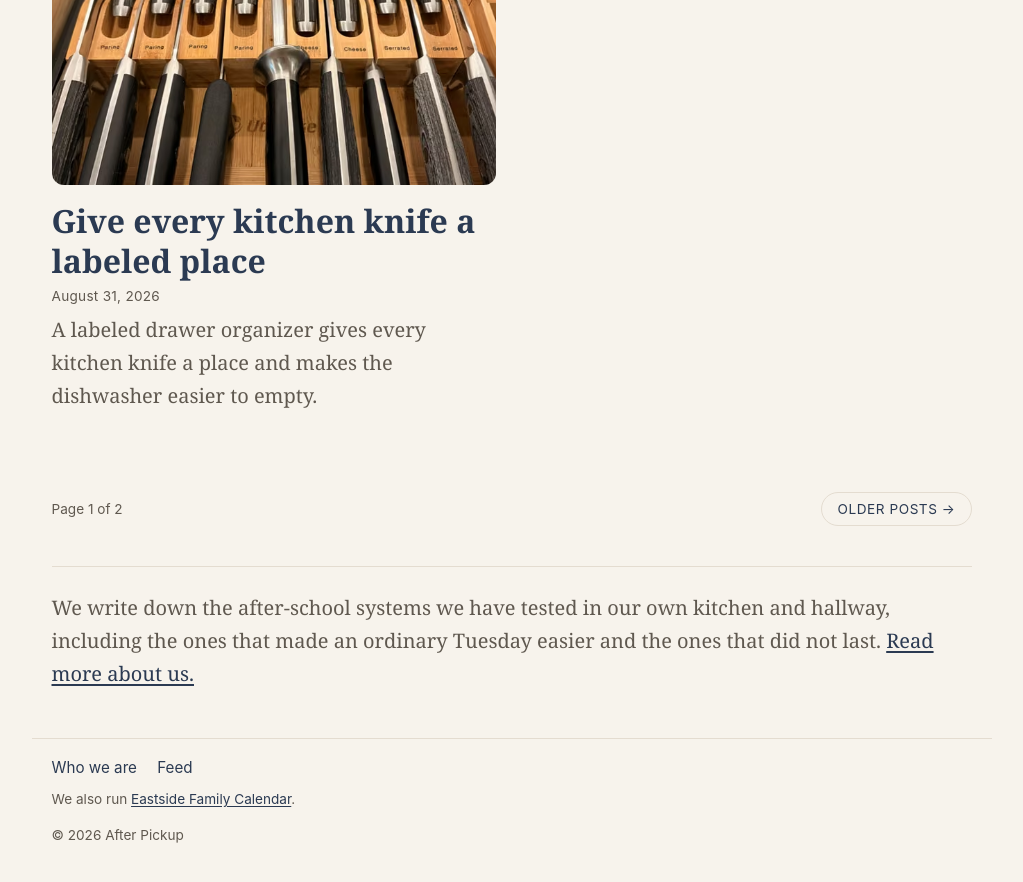
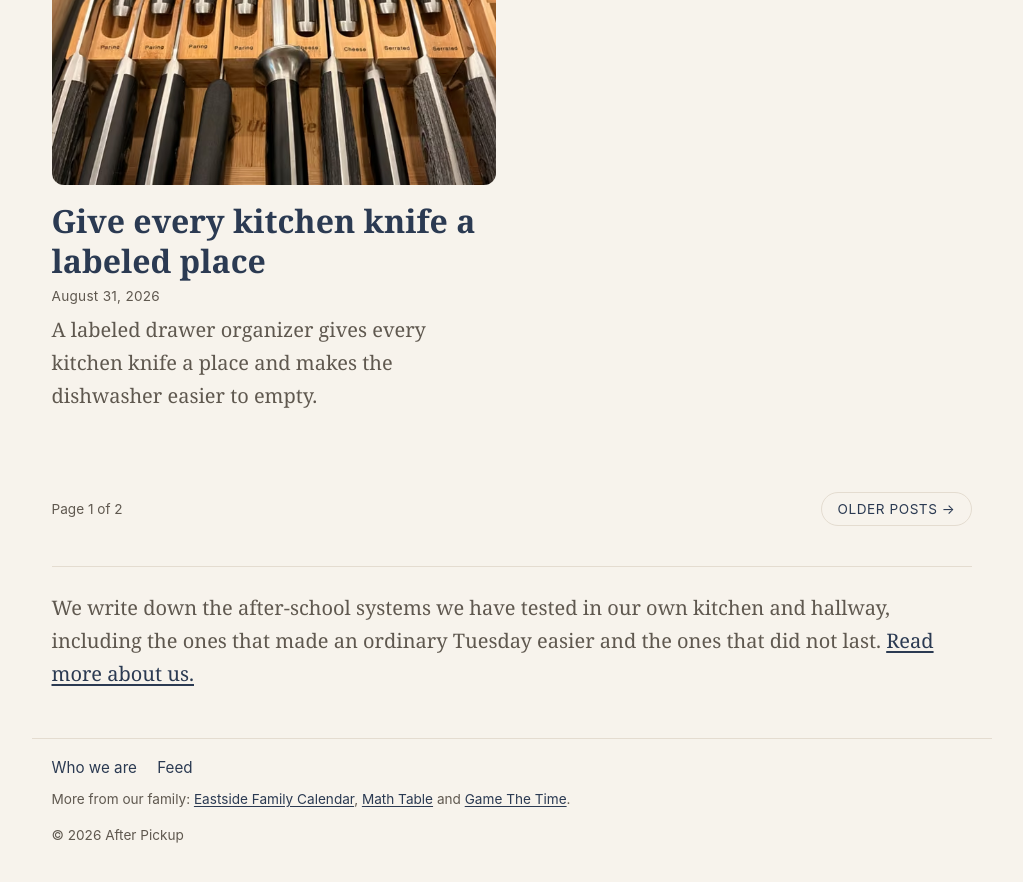
Before and after one commit to madskristensen/afterpickup, a Jekyll site: the page built from index.html, in a window 1280 px wide and 900 px high, scrolled down 4004 px. Shown: the top 882 px of the window, without its empty margins (121-1144 px from the left). Built offline with Jekyll 4.4.1, drawn with Linux system fonts in a browser that asks for light colours; the list of posts is cut into pages by our own code.

Commit message:
Footer: More from our family links (#47)

```diff
--- a/_layouts/default.html
+++ b/_layouts/default.html
@@ -39,7 +39,7 @@
         <a href="{{ '/about/' | relative_url }}">Who we are</a>
         <a href="{{ '/feed.xml' | relative_url }}">Feed</a>
       </nav>
-      <p class="footer-family">We also run <a href="https://eastsidecalendar.com/">Eastside Family Calendar</a>.</p>
+      <p class="footer-family">More from our family: <a href="https://eastsidecalendar.com/">Eastside Family Calendar</a>, <a href="https://mathtable.fun/">Math Table</a> and <a href="https://gamethetime.fun/">Game The Time</a>.</p>
       <p>&copy; {{ site.time | date: "%Y" }} {{ site.title }}</p>
     </footer>
     {%- comment -%}
```
